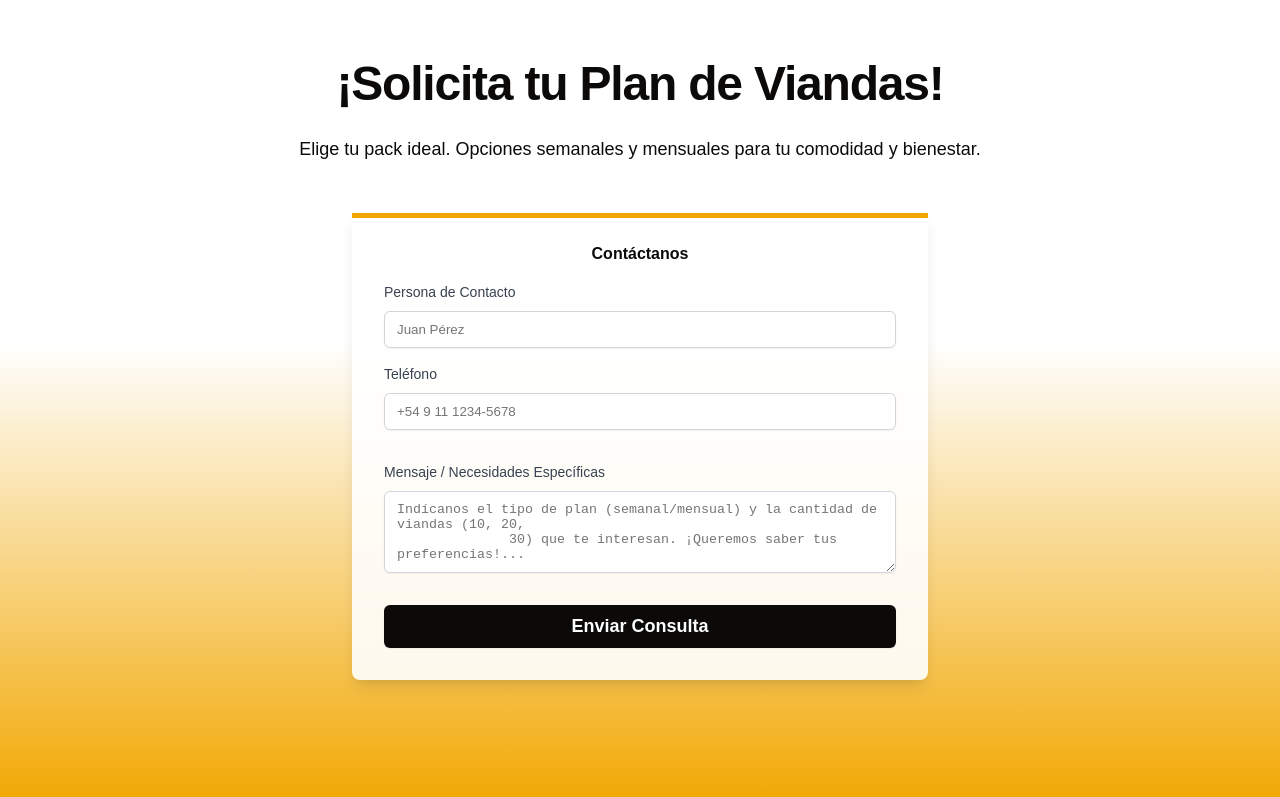
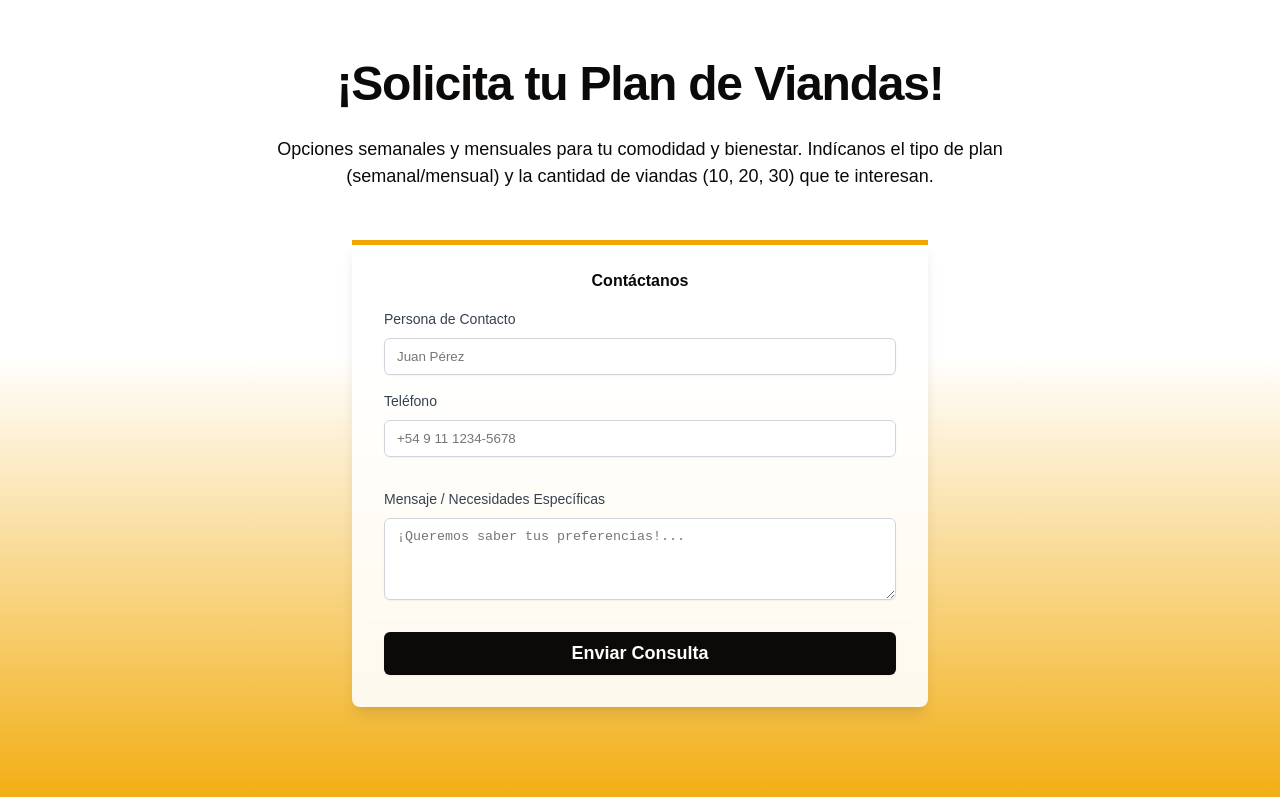
Before and after one commit to lucianomirandaGherzoni/berlini-app, a website: page index.html in a window 1280 px wide. Shown: the part 885-1682 px from the top of the page. Drawn offline with nearby package versions, Linux system fonts and the light colour scheme; no server answers.

Commit message:
cambio de csafas

```diff
--- a/index.html
+++ b/index.html
@@ -9,7 +9,8 @@
   <!-- Metadatos básicos Open Graph -->
   <meta property="og:title" content="Berlini Viandas">
   <meta property="og:description" content="Elegi tu vianda y disfruta los sabores unicos de berlini.">
-  <meta property="og:image" content="https://raw.githubusercontent.com/lucianomirandaGherzoni/berlini-app/51994a9702f51e58621f807ef84ffea58f1f6a14/img/logo-berlini.png">
+  <meta property="og:image"
+    content="https://raw.githubusercontent.com/lucianomirandaGherzoni/berlini-app/51994a9702f51e58621f807ef84ffea58f1f6a14/img/logo-berlini.png">
   <meta property="og:url" content="https://berlini-app.vercel.app/">
   <meta property="og:type" content="website">
   <!-- Tabler icons CSS -->
@@ -85,7 +86,9 @@
         <div class="encabezado-seccion  animacion-04">
           <h2 class="titulo-principal ">¡Solicita tu Plan de Viandas!</h2>
           <p class="descripcion-seccion">
-            Elige tu pack ideal. Opciones semanales y mensuales para tu comodidad y bienestar.
+            Opciones semanales y mensuales para tu comodidad y bienestar.
+            Indícanos el tipo de plan (semanal/mensual) y la cantidad de viandas (10, 20,
+            30) que te interesan.
           </p>
         </div>
         <div class="tarjeta-formulario animacion-04">
@@ -105,8 +108,7 @@
             </div>
             <div class="grupo-formulario">
               <label for="mensaje">Mensaje / Necesidades Específicas</label>
-              <textarea id="mensaje" name="mensaje" placeholder="Indícanos el tipo de plan (semanal/mensual) y la cantidad de viandas (10, 20,
-              30) que te interesan. ¡Queremos saber tus preferencias!..."
+              <textarea id="mensaje" name="mensaje" placeholder="¡Queremos saber tus preferencias!..."
                 rows="4"></textarea>
             </div>
             <div class="tarjeta-pie-contacto">
```
